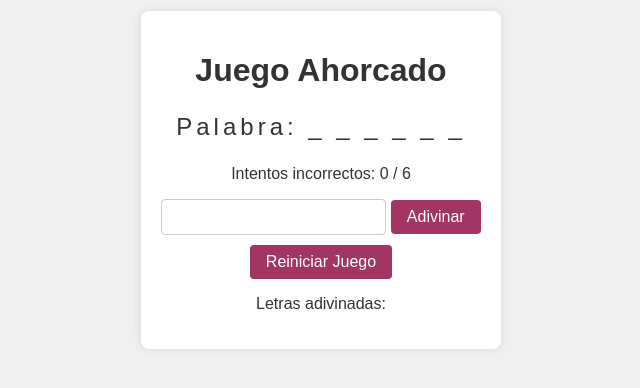
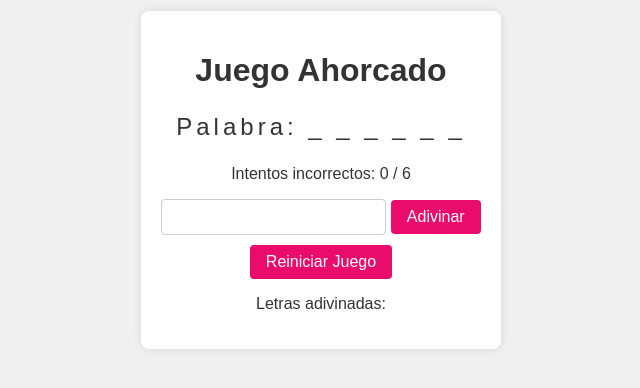
Before and after one commit to anamarce0/ProyectoRedes, a Flask app: page / in a window 1280 px wide. Shown: the part 220-608 px from the top of the page, without its empty margins (319-959 px from the left). Run offline with Flask 2, Linux system fonts and the light colour scheme.

Commit message:
Update index.html

```diff
--- a/templates/index.html
+++ b/templates/index.html
@@ -48,13 +48,13 @@
             font-size: 16px;
             border: none;
             border-radius: 4px;
-            background-color: #a13664;
+            background-color: #ea0c6c;
             color: white;
             cursor: pointer;
         }
 
         input[type="submit"]:hover {
-            background-color: #a13664;
+            background-color: #36a19a;
         }
 
         .win {
```
